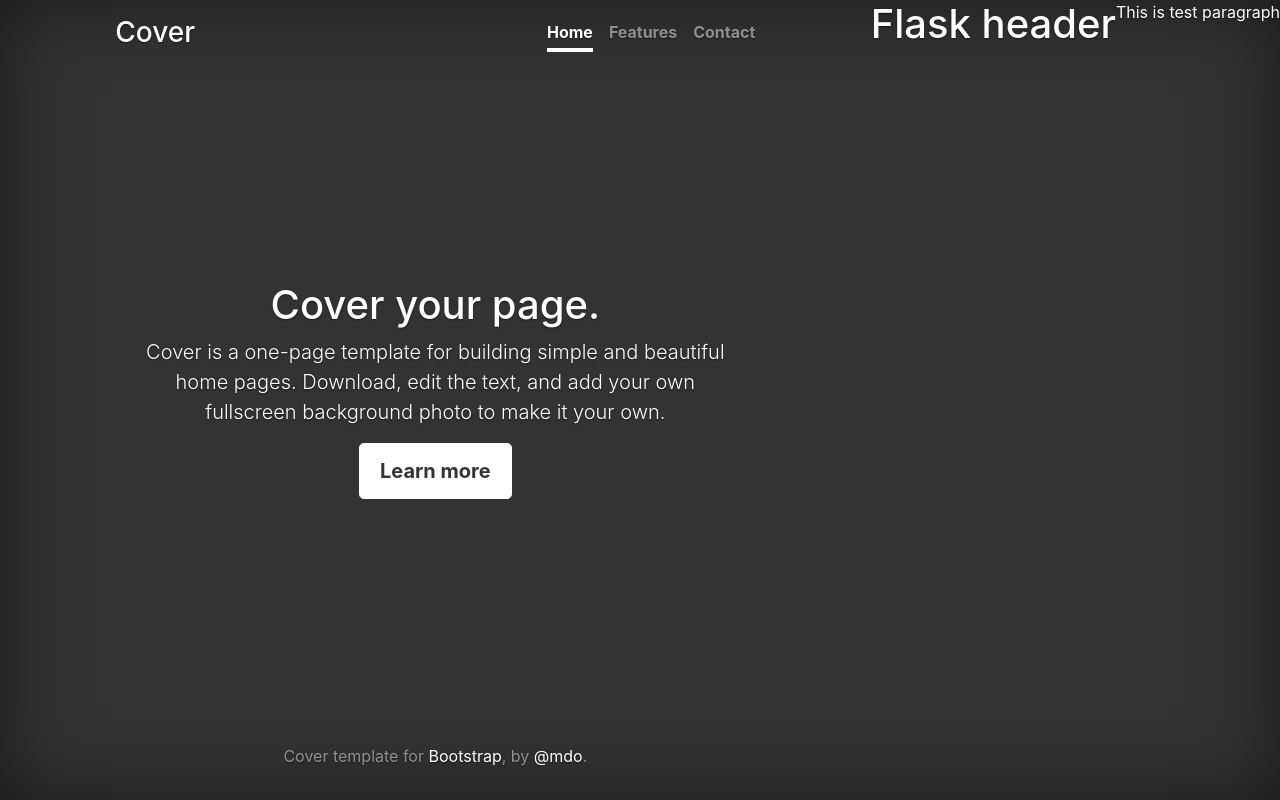
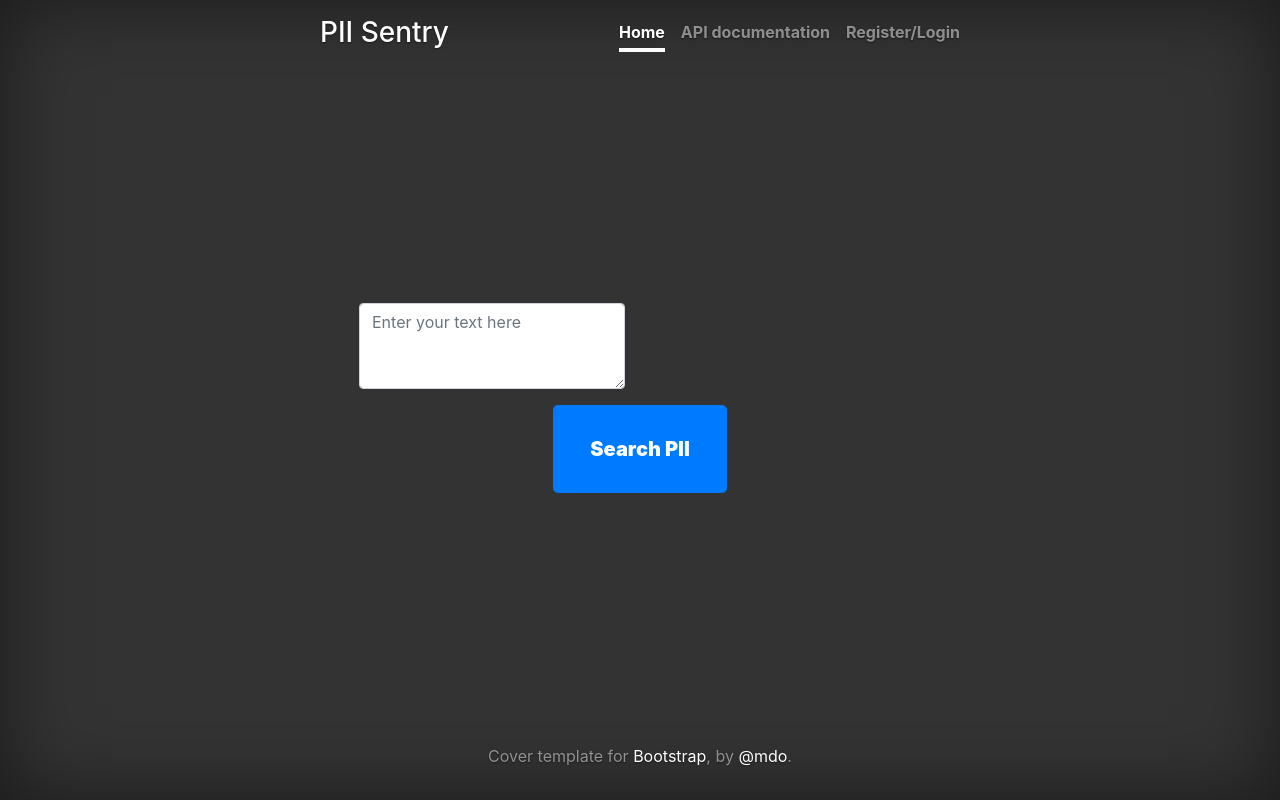
Before and after one commit to edwardcooper/data-sentry, a Flask app: page / in a window 1280 px wide. Run offline with Flask 2, Linux system fonts and the light colour scheme; some libraries are stand-ins or nearby versions.

Commit message:
fix search box and search bar.

```diff
--- a/website/app.py
+++ b/website/app.py
@@ -11,6 +11,10 @@ def home_page():
 def API_page():
     return render_template("API_page.html")
 
+@app.route("/Login")
+def Login_page():
+    return render_template("Login_page.html")
+
 
 
 if __name__ == "__main__":
--- a/website/static/cover.css
+++ b/website/static/cover.css
@@ -13,8 +13,8 @@ a:hover {
 .btn-secondary,
 .btn-secondary:hover,
 .btn-secondary:focus {
-  color: #333;
-  text-shadow: none; /* Prevent inheritance from `body` */
+  color: #999;
+  text-shadow: #888; /* Prevent inheritance from `body` */
   background-color: #fff;
   border: .05rem solid #fff;
 }
@@ -27,7 +27,7 @@ a:hover {
 html,
 body {
   height: 100%;
-  background-color: #333;
+  background-color:  #333;
 }
 
 body {
@@ -93,8 +93,8 @@ body {
   padding: 0 1.5rem;
 }
 .cover .btn-lg {
-  padding: .75rem 1.25rem;
-  font-weight: 700;
+  padding: 1.75rem 2.25rem;
+  font-weight: 1000;
 }
 
 
--- a/website/templates/home_page.html
+++ b/website/templates/home_page.html
@@ -7,10 +7,24 @@
   <body>
 
     {% extends "template.html" %}
+
+    {% block navbar %}
+    <a class="nav-link active" href="{{ url_for('home_page')}}">Home</a>
+    <a class="nav-link" href="{{ url_for('API_page')}}">API documentation</a>
+    <a class="nav-link" href="{{url_for('Login_page')}}">Register/Login</a>
+    {% endblock navbar%}
+
+
     {% block content %}
+    <div class="form-horizontal">
+    <div class="form-group">
+        <div class="col-md-6">
+            <textarea class="form-control" rows="3" placeholder="Enter your text here" required></textarea>
+        </div>
+    </div>
+</div>
+<button type="submit" class="btn btn-primary btn-lg">Search PII</button>
 
-    <h1> Flask header </h1>
-    <p> This is test paragraph </p>
 
     {% endblock %}
   </body>
--- a/website/templates/template.html
+++ b/website/templates/template.html
@@ -10,8 +10,6 @@
 
     <!-- Bootstrap core CSS -->
 <link href="{{ url_for('static', filename='bootstrap.min.css') }}" rel="stylesheet" integrity="sha384-GJzZqFGwb1QTTN6wy59ffF1BuGJpLSa9DkKMp0DgiMDm4iYMj70gZWKYbI706tWS" crossorigin="anonymous">
-<!-- Bootstrap CSS -->
-<link rel="stylesheet" href="https://maxcdn.bootstrapcdn.com/bootstrap/4.0.0/css/bootstrap.min.css" integrity="sha384-Gn5384xqQ1aoWXA+058RXPxPg6fy4IWvTNh0E263XmFcJlSAwiGgFAW/dAiS6JXm" crossorigin="anonymous">
 
     <style>
       .bd-placeholder-img {
@@ -26,39 +24,39 @@
       }
     </style>
     <!-- Custom styles for this template -->
+    <link href="{{ url_for('static', filename='cover.css') }}" rel="stylesheet">
 
-    <link href="{{ url_for('static', filename='cover.css') }}" rel="stylesheet">
   </head>
   <body class="text-center" data-gr-c-s-loaded="true">
     <div class="cover-container d-flex w-100 h-100 p-3 mx-auto flex-column">
   <header class="masthead mb-auto">
     <div class="inner">
-      <h3 class="masthead-brand">Cover</h3>
+      <h3 class="masthead-brand">PII Sentry</h3>
       <nav class="nav nav-masthead justify-content-center">
-        <a class="nav-link active" href="https://getbootstrap.com/docs/4.2/examples/cover/#">Home</a>
-        <a class="nav-link" href="https://getbootstrap.com/docs/4.2/examples/cover/#">Features</a>
-        <a class="nav-link" href="https://getbootstrap.com/docs/4.2/examples/cover/#">Contact</a>
+        {% block navbar%}
+
+        {% endblock navbar%}
       </nav>
     </div>
   </header>
 
   <main role="main" class="inner cover">
-    <h1 class="cover-heading">Cover your page.</h1>
-    <p class="lead">Cover is a one-page template for building simple and beautiful home pages. Download, edit the text, and add your own fullscreen background photo to make it your own.</p>
+
     <p class="lead">
-      <a href="https://getbootstrap.com/docs/4.2/examples/cover/#" class="btn btn-lg btn-secondary">Learn more</a>
+      {% block content %}
+      {% endblock content%}
     </p>
   </main>
 
-  <footer class="mastfoot mt-auto">
-    <div class="inner">
-      <p>Cover template for <a href="https://getbootstrap.com/">Bootstrap</a>, by <a href="https://twitter.com/mdo">@mdo</a>.</p>
-    </div>
-  </footer>
+
+<footer class="mastfoot mt-auto">
+  <div class="inner">
+    <p>Cover template for <a href="https://getbootstrap.com/">Bootstrap</a>, by <a href="https://twitter.com/mdo">@mdo</a>.</p>
+  </div>
+</footer>
 </div>
 
-        {% block content %}
-        {% endblock %}
+
     <!-- Optional JavaScript -->
     <!-- jQuery first, then Popper.js, then Bootstrap JS -->
     <script src="https://code.jquery.com/jquery-3.2.1.slim.min.js" integrity="sha384-KJ3o2DKtIkvYIK3UENzmM7KCkRr/rE9/Qpg6aAZGJwFDMVNA/GpGFF93hXpG5KkN" crossorigin="anonymous"></script>
```
Also changed, not shown: website/templates/API_page.html (+11 -2 lines), website/templates/Login_page.html (added, +28 -0 lines).
